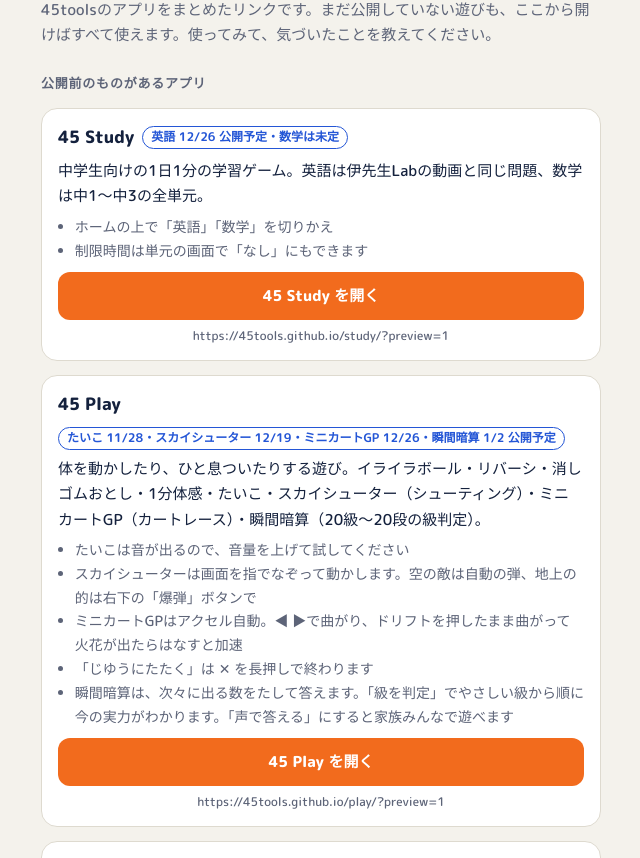
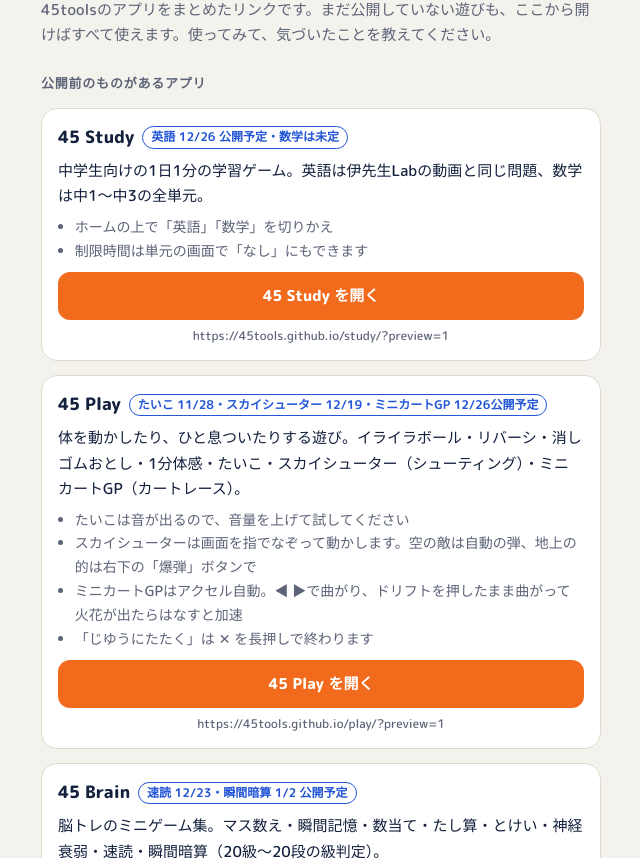
Before and after one commit to 45tools/play, a plain HTML site: page family/index.html in a window 1280 px wide. Shown: the part 94-952 px from the top of the page, without its empty margins (319-959 px from the left). Drawn offline with Linux system fonts and the light colour scheme.

Commit message:
家族ページ：瞬間暗算をBrainの欄へ
Co-Authored-By: Claude Opus 5.5 <noreply@anthropic.com>

```diff
--- a/family/index.html
+++ b/family/index.html
@@ -44,25 +44,25 @@ h2.sec{font-size:13px;font-weight:800;color:var(--muted);letter-spacing:.06em;ma
   </section>
 
   <section class="app">
-    <h3>45 Play <span class="when">たいこ 11/28・スカイシューター 12/19・ミニカートGP 12/26・瞬間暗算 1/2 公開予定</span></h3>
-    <p>体を動かしたり、ひと息ついたりする遊び。イライラボール・リバーシ・消しゴムおとし・1分体感・たいこ・スカイシューター（シューティング）・ミニカートGP（カートレース）・瞬間暗算（20級〜20段の級判定）。</p>
+    <h3>45 Play <span class="when">たいこ 11/28・スカイシューター 12/19・ミニカートGP 12/26公開予定</span></h3>
+    <p>体を動かしたり、ひと息ついたりする遊び。イライラボール・リバーシ・消しゴムおとし・1分体感・たいこ・スカイシューター（シューティング）・ミニカートGP（カートレース）。</p>
     <ul>
       <li>たいこは音が出るので、音量を上げて試してください</li>
       <li>スカイシューターは画面を指でなぞって動かします。空の敵は自動の弾、地上の的は右下の「爆弾」ボタンで</li>
       <li>ミニカートGPはアクセル自動。◀ ▶で曲がり、ドリフトを押したまま曲がって火花が出たらはなすと加速</li>
       <li>「じゆうにたたく」は ✕ を長押しで終わります</li>
-      <li>瞬間暗算は、次々に出る数をたして答えます。「級を判定」でやさしい級から順に今の実力がわかります。「声で答える」にすると家族みんなで遊べます</li>
     </ul>
     <a class="go" href="https://45tools.github.io/play/?preview=1" target="_blank" rel="noopener">45 Play を開く</a>
     <div class="url">https://45tools.github.io/play/?preview=1</div>
   </section>
 
   <section class="app">
-    <h3>45 Brain <span class="when">速読 12/23 公開予定</span></h3>
-    <p>脳トレのミニゲーム集。マス数え・瞬間記憶・数当て・たし算・とけい・神経衰弱・速読。</p>
+    <h3>45 Brain <span class="when">速読 12/23・瞬間暗算 1/2 公開予定</span></h3>
+    <p>脳トレのミニゲーム集。マス数え・瞬間記憶・数当て・たし算・とけい・神経衰弱・速読・瞬間暗算（20級〜20段の級判定）。</p>
     <ul>
       <li>速読は4つの練習：フラッシュ読み・高速表示・視野を広げる・読む速さの測定（読んだあとに内容のクイズ）</li>
       <li>神経衰弱は自分の写真をカードにできます（写真は端末の中だけ）</li>
+      <li>瞬間暗算は、次々に出る数をたして答えます。「級を判定」でやさしい級から順に今の実力がわかります。「声で答える」にすると家族みんなで遊べます</li>
     </ul>
     <a class="go" href="https://45tools.github.io/brain/?preview=1" target="_blank" rel="noopener">45 Brain を開く</a>
     <div class="url">https://45tools.github.io/brain/?preview=1</div>
```
